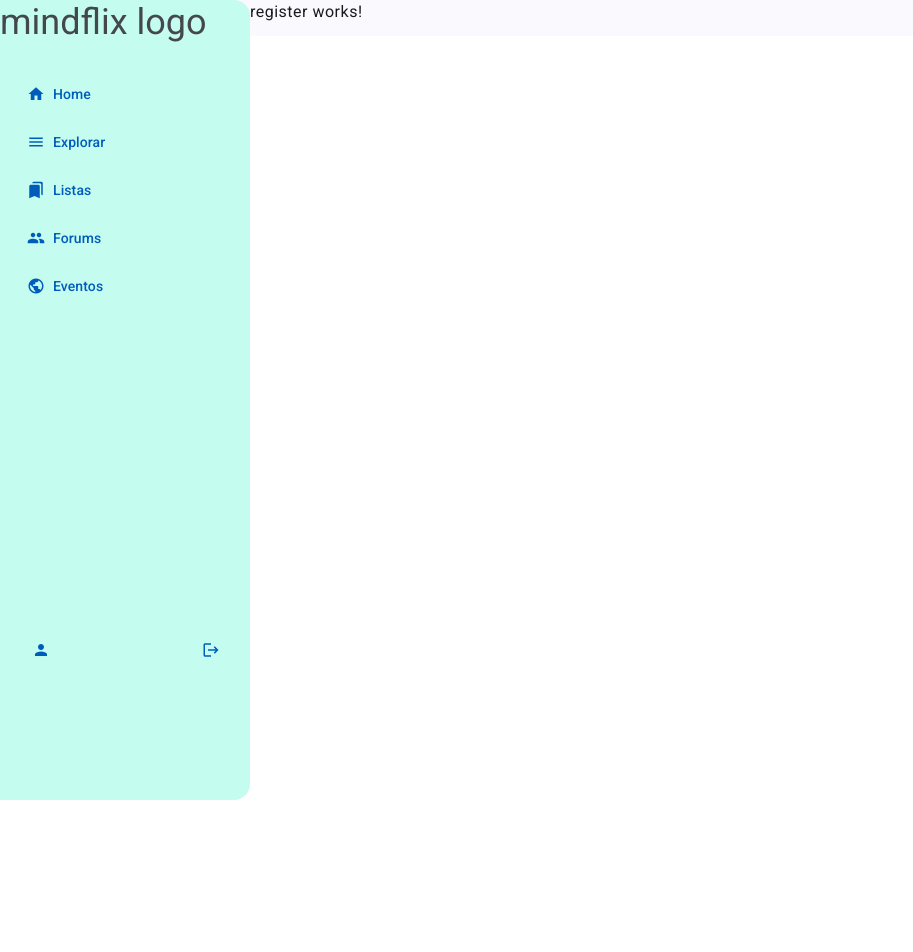
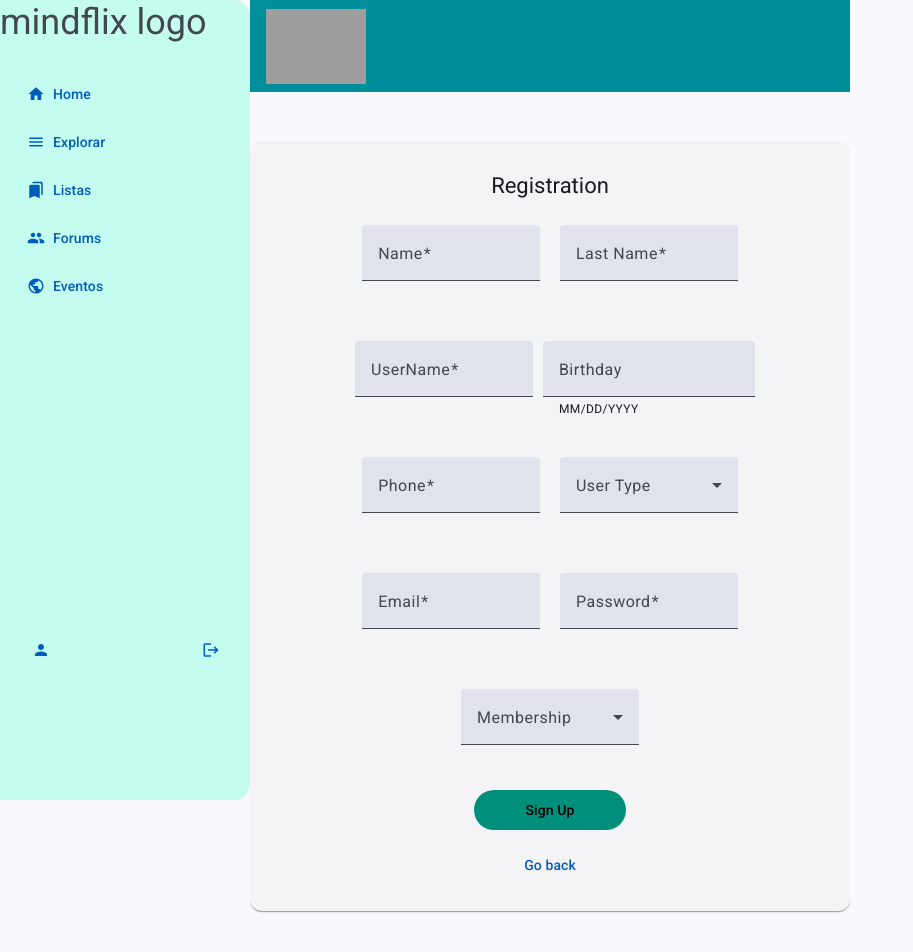
Before and after one commit to ReelHaven/FrontEnd, an Angular app: page /register in a window 1280 px wide. Shown: the top 952 px of the page, without its empty margins (0-913 px from the left). Before the commit the page ends 800 px from the top, so only its background shows below. Built offline with nearby package versions, Linux system fonts and the light colour scheme; grey boxes are pictures that could not be loaded.

Commit message:
feat: added register component

```diff
--- a/src/app/users/pages/register/register.component.css
+++ b/src/app/users/pages/register/register.component.css
@@ -0,0 +1,31 @@
+.mat-card-title {
+  display: flex;
+  justify-content: center;
+
+}
+.register-card{
+  max-width: 600px;
+  margin: 0 auto;
+  margin-top: 50px;
+  margin-bottom: 50px;
+  padding: 30px;
+  text-align: center;
+  padding-bottom: 10px;
+}
+
+.Data{
+  width: 35%;
+  margin-top: 25px;
+  margin-bottom: 15px;
+  margin-left: 10px;
+  margin-right: 10px;
+}
+.signup-button{
+  width: 30%;
+  margin-top: 10px;
+  margin-bottom: 15px;
+  background-color: #008F7A;
+  color: black;
+  justify-self: center;
+  display: flex;
+}
--- a/src/app/users/pages/register/register.component.html
+++ b/src/app/users/pages/register/register.component.html
@@ -1 +1,63 @@
-<p>register works!</p>
+<app-toolbar-login></app-toolbar-login>
+
+<mat-card class="register-card">
+  <mat-card-title>Registration</mat-card-title>
+  <mat-card-content>
+    <form #form="ngForm" (ngSubmit)="onSubmit(form)">
+      <mat-form-field class="Data">
+        <mat-label>Name</mat-label>
+        <input matInput name="name" ngModel placeholder="name" required>
+      </mat-form-field>
+      <mat-form-field class="Data">
+        <mat-label>Last Name</mat-label>
+        <input matInput name="lastName" ngModel placeholder="lastname" required>
+      </mat-form-field>
+      <mat-form-field class="Data">
+        <mat-label>UserName</mat-label>
+        <input matInput name="userName" ngModel placeholder="username" required>
+      </mat-form-field>
+
+      <mat-form-field>
+        <mat-label>Birthday</mat-label>
+        <input matInput [matDatepicker]="picker" name="birthDate" ngModel>
+        <mat-hint>MM/DD/YYYY</mat-hint>
+        <mat-datepicker-toggle matIconSuffix [for]="picker"></mat-datepicker-toggle>
+        <mat-datepicker #picker></mat-datepicker>
+      </mat-form-field>
+
+      <mat-form-field class="Data">
+        <mat-label>Phone</mat-label>
+        <input matInput name="phone" ngModel placeholder="phone" required>
+      </mat-form-field>
+
+      <mat-form-field class="Data">
+        <mat-label>User Type</mat-label>
+        <mat-select name="type" ngModel>
+          <mat-option *ngFor="let type of types" [value]="type.value">{{type.viewValue}}</mat-option>
+        </mat-select>
+      </mat-form-field>
+
+      <mat-form-field class="Data">
+        <mat-label>Email</mat-label>
+        <input matInput name="email" ngModel placeholder="email" required>
+      </mat-form-field>
+
+      <mat-form-field class="Data">
+        <mat-label>Password</mat-label>
+        <input type="password" matInput name="password" ngModel placeholder="password" required>
+      </mat-form-field>
+
+      <mat-form-field class="Data">
+        <mat-label>Membership</mat-label>
+        <mat-select name="membership" ngModel>
+          <mat-option *ngFor="let membership of memberships" [value]="membership.value">{{membership.viewValue}}</mat-option>
+        </mat-select>
+      </mat-form-field>
+
+      <div style="display: flex; justify-content: center">
+        <button mat-button class="signup-button" type="submit">Sign Up</button>
+      </div>
+    </form>
+    <button mat-button class="back-button" routerLink="/login">Go back</button>
+  </mat-card-content>
+</mat-card>
--- a/src/app/users/pages/register/register.component.ts
+++ b/src/app/users/pages/register/register.component.ts
@@ -1,12 +1,104 @@
-import { Component } from '@angular/core';
+import {ChangeDetectionStrategy, Component} from '@angular/core';
+import {ToolbarLoginComponent} from "../../../public/components/toolbar-login/toolbar-login.component";
+import {FormsModule, NgForm} from "@angular/forms";
+import {MatButton} from "@angular/material/button";
+import {MatCard, MatCardContent, MatCardTitle} from "@angular/material/card";
+import {MatFormField, MatHint, MatLabel} from "@angular/material/form-field";
+import {MatInput} from "@angular/material/input";
+import {
+  MatDatepicker,
+  MatDatepickerInput,
+  MatDatepickerModule,
+  MatDatepickerToggle
+} from "@angular/material/datepicker";
+import {MatOption, provideNativeDateAdapter} from "@angular/material/core";
+import {MatIcon} from "@angular/material/icon";
+import {MatSelect} from "@angular/material/select";
+import {RegisterService} from "../../services/register.service";
+import {Citizen} from "../../model/citizen/citizen.entity";
+import {provideHttpClient} from "@angular/common/http";
+import {NgForOf} from "@angular/common";
+import {Router, RouterLink} from "@angular/router";
+
+interface Type {
+  value: string,
+  viewValue: string
+}
+
+interface memberships {
+  value: string,
+  viewValue: string
+}
 
 @Component({
   selector: 'app-register',
   standalone: true,
-  imports: [],
+  imports: [
+    ToolbarLoginComponent,
+    FormsModule,
+    MatButton,
+    MatCard,
+    MatCardContent,
+    MatCardTitle,
+    MatFormField,
+    MatInput,
+    MatLabel,
+    MatDatepickerInput,
+    MatDatepickerToggle,
+    MatDatepicker,
+    MatHint,
+    MatIcon,
+    MatDatepickerModule,
+    MatSelect,
+    MatOption,
+    NgForOf,
+    RouterLink
+  ],
+  providers: [provideNativeDateAdapter()],
+  changeDetection: ChangeDetectionStrategy.OnPush,
   templateUrl: './register.component.html',
   styleUrl: './register.component.css'
 })
 export class RegisterComponent {
+  types: Type[] = [
+    {value: 'citizen', viewValue: 'Citizen'},
+    {value: 'creator', viewValue: 'Creator'}
+  ];
+
+  memberships: memberships[] = [
+    {value: 'standard', viewValue: 'Standard'},
+    {value: 'premium', viewValue: 'Premium'},
+    {value: 'platinum', viewValue: 'Platinum'}
+  ];
+
+  constructor(private registerService: RegisterService, private router: Router) {}
+
+  onSubmit(form: NgForm) {
+    if(form.valid){
+      const newCitizen =new Citizen(
+        form.value.name,
+        form.value.lastName,
+        form.value.userName,
+        form.value.birthDate,
+        form.value.phone,
+        form.value.type,
+        form.value.email,
+        form.value.password,
+        form.value.membership
+      );
+
+      this.registerService.create(newCitizen).subscribe({
+        next: (response) => {
+          console.log('Citizen registered:', response);
+          form.reset();
+          this.router.navigate(['/login']).then(r => console.log('Navigated back to login'));
+        },
+        error: (err) => {
+          console.error('Error during registering:', err);
+        }
+      });
+    }
+  }
+
 
 }
```
